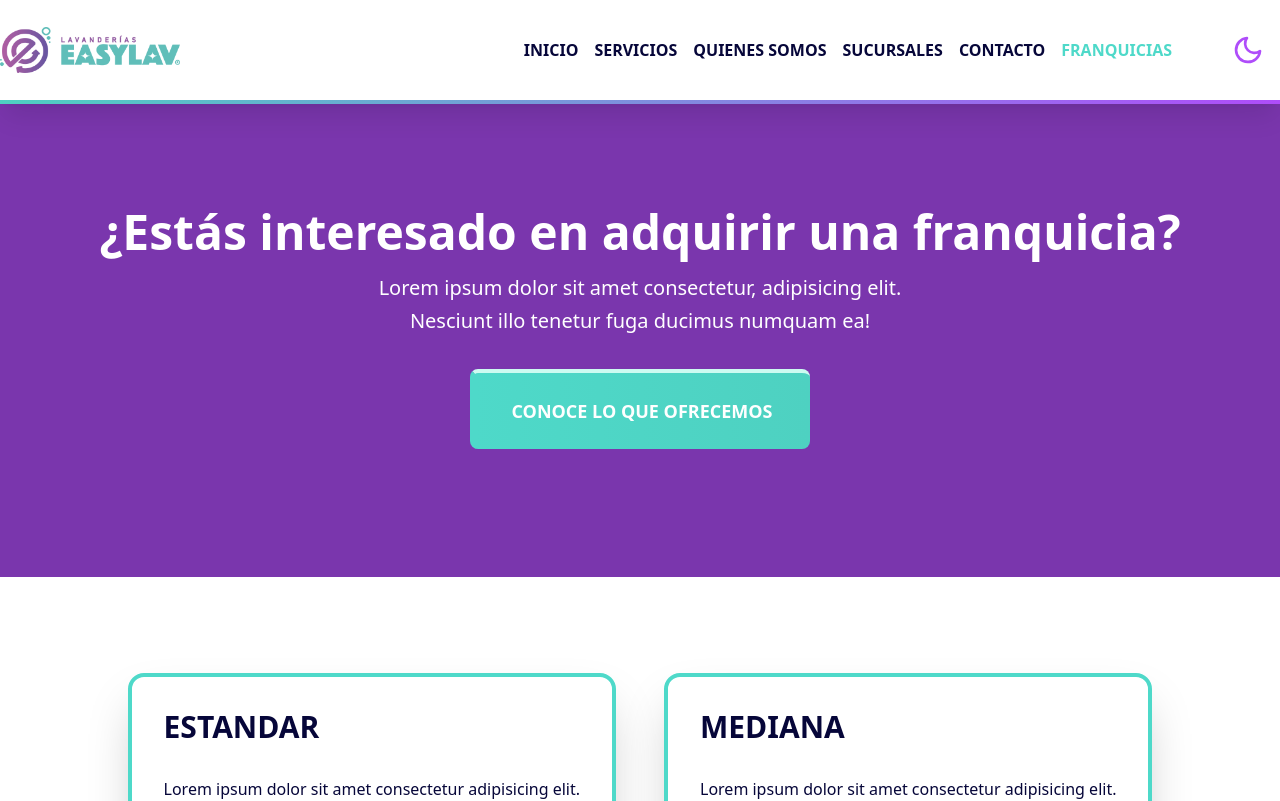
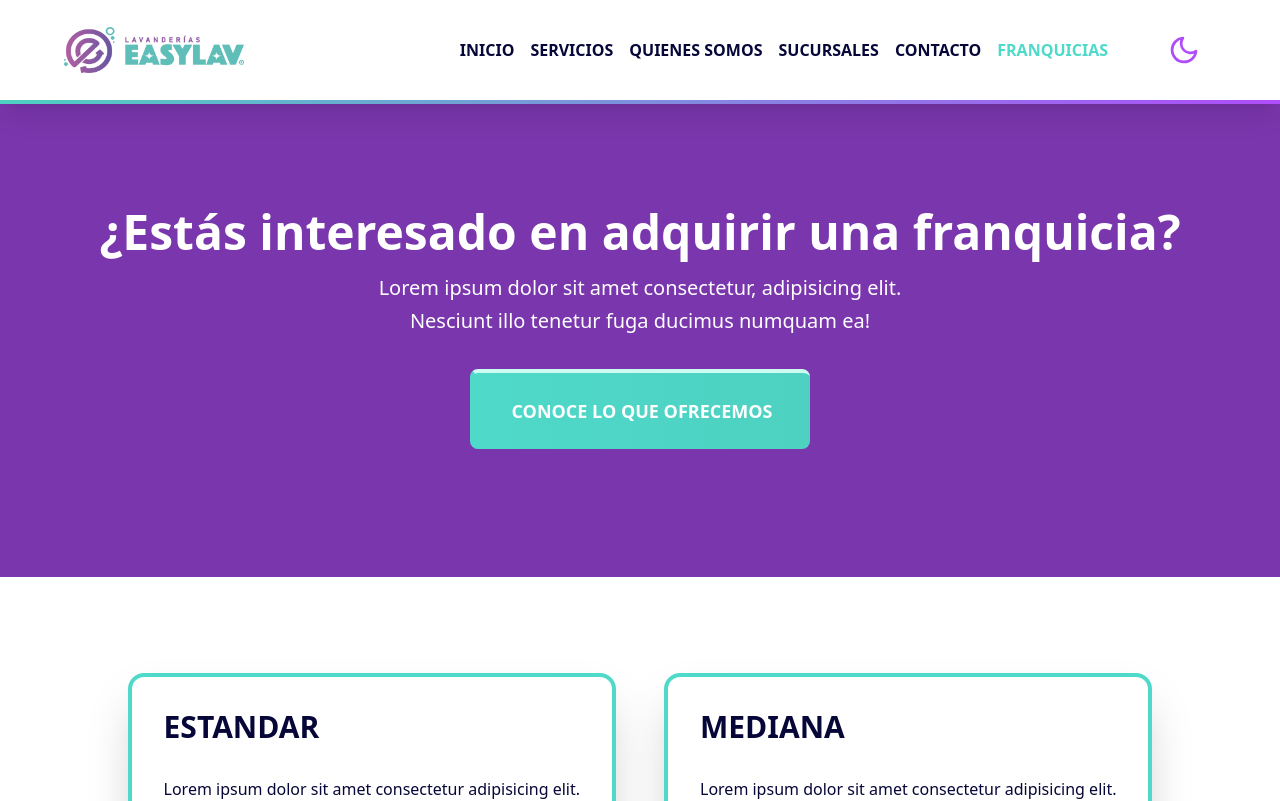
Before and after one commit to dspwebstudiomx/easylav-react, a React (Vite) app: page /franquicias in a window 1280 px wide. Shown: the top 801 px of the page. Built offline with nearby package versions, Linux system fonts and the light colour scheme.

Commit message:
Refactors Navbar component styles for improved layout consistency

```diff
--- a/src/components/templates/Header/navbar/Navbar.jsx
+++ b/src/components/templates/Header/navbar/Navbar.jsx
@@ -21,7 +21,7 @@ const NAVBAR_UI = {
   CONTAINER: {
     DISPLAY: "flex gap-12 justify-between items-center",
     MARGIN: "mx-auto",
-    PADDING: "p-6 sm:px-8 lg:px-16 xl:p-0",
+    PADDING: "p-6 sm:px-8 lg:px-16",
     WIDTH: "w-full",
     HEIGHT: "h-full"
   },
--- a/src/components/templates/Header/navbar/components/NavLinksDesktop.jsx
+++ b/src/components/templates/Header/navbar/components/NavLinksDesktop.jsx
@@ -13,7 +13,7 @@ const NavLinksDesktop = () => {
     <>
       <ul
         id="navlinks-desktop"
-        className="hidden items-center justify-between gap-8 px-6 xl:flex xl:gap-4 2xl:px-0 items-center"
+        className="hidden items-center justify-between gap-8 px-6 xl:flex xl:gap-4 2xl:px-0"
       >
         {navLinksSections.map((navlink) => {
           return (
```
